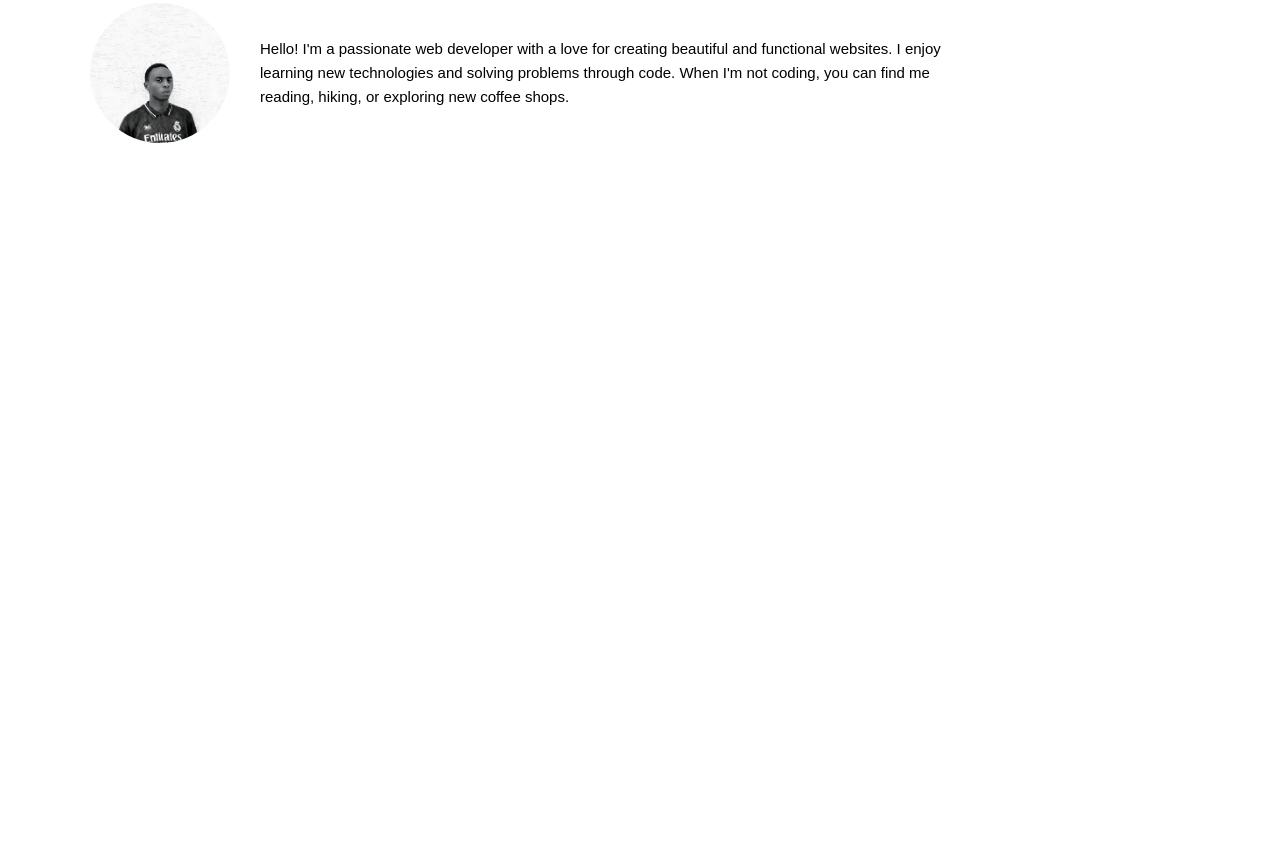
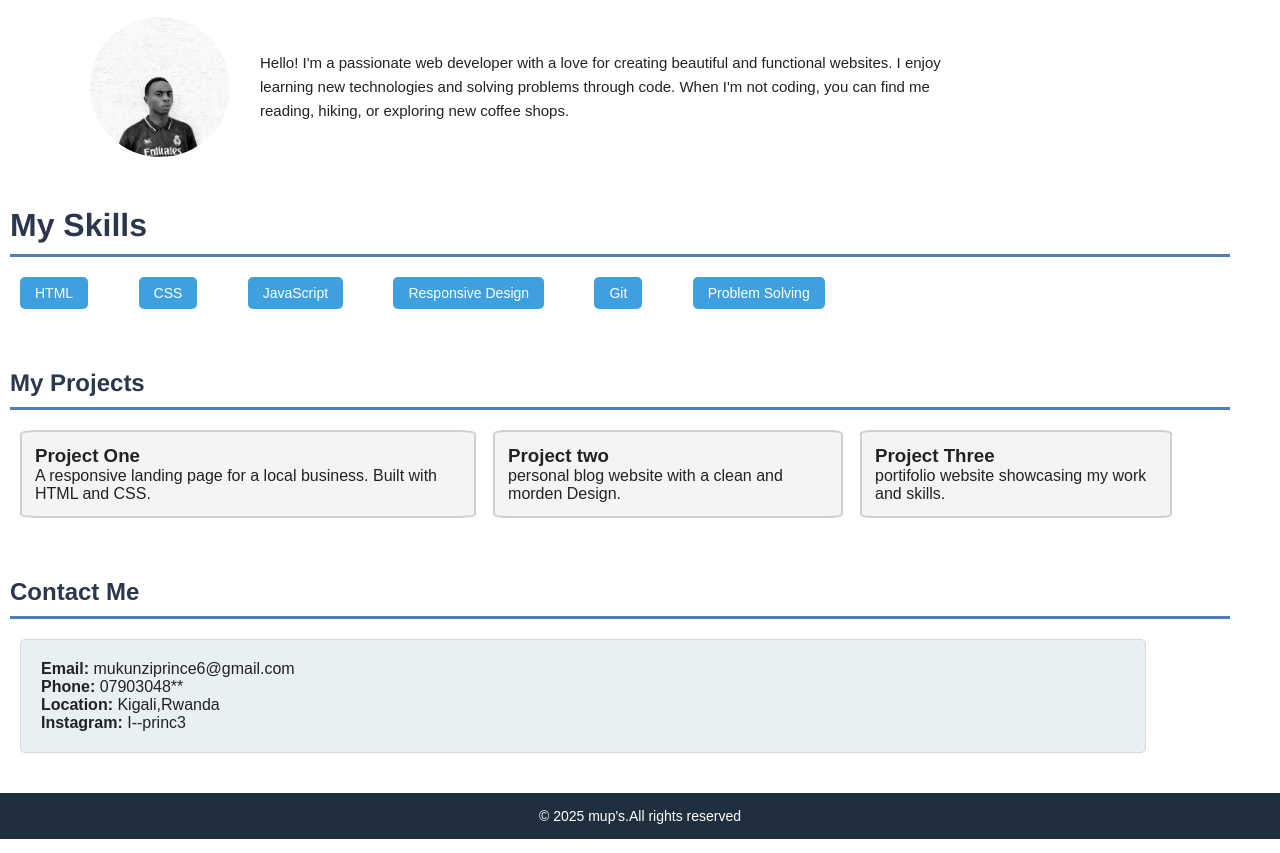
Before and after one commit to Mupdeveloper/portfolio, a plain HTML site: page index.html in a window 1280 px wide. Shown: the part 440-1293 px from the top of the page. Before the commit the page ends 800 px from the top, so only its background shows below. Drawn offline with Linux system fonts and the light colour scheme.

Commit message:
add second part

```diff
--- a/index.html
+++ b/index.html
@@ -42,5 +42,140 @@
         </div>
     </section>
 
+
+
+
+
+    <div>
+        <h1 class="first-10">My Skills</h1>
+    </div>
+   <section>
+
+     <div class="first-1">
+         <span class="first-11">HTML</span>
+         <span  class="first-11">CSS</span>
+         <span  class="first-11">JavaScript</span>
+         <span  class="first-11">Responsive Design</span>
+         <span  class="first-11">Git</span>
+         <span  class="first-11">Problem Solving</span>
+
+     </div>
+   </section>
+
+   <section>
+        <h1 class="first-12">My Projects</h1>
+   </section>
+
+
+   <section class="first-130">
+        <div class="first-13">
+            <h3>Project One</h3>
+            <p>A responsive landing page for a local business. Built with HTML and CSS.</p>
+        </div>
+        <div class="first-13">
+            <h3>Project two</h3>
+            <p>personal blog website with a clean and morden Design.</p>
+        </div>
+        <div class="first-13">
+            <h3>Project Three</h3>
+            <p>portifolio website showcasing my work and skills.</p>
+        </div>
+
+
+   </section>
+
+   <section class="first-12">
+       <h1> Contact Me</h1>
+   </section>
+
+    <section class="first-14">
+      <p><strong>Email:</strong> mukunziprince6@gmail.com</p>
+      <p><strong>Phone:</strong> 07903048**</p>
+      <p><strong>Location:</strong> Kigali,Rwanda</p>
+      <p><strong>Instagram:</strong> I--princ3</p>
+
+    </section>
+
+
+
+   <footer>
+      <p>© 2025 mup's.All rights reserved</p>
+   </footer>
+
 </body>
+
+
+
+
+
+
+
+
+
+
+
+
+
+
+
+
+
+
+
+
+
+
+
+
+
+
+
+
+
+
+
+
+
+
+
+
+
+
+
+
+
+
+
+
+
+
+
+
+
+
+
+
+
+
+
+
+
+
+
+
+
+
+
+
+
+
+
+
+
+
+
+
+
+
+
 </html>
--- a/styles.css
+++ b/styles.css
@@ -115,3 +115,93 @@ nav a:hover {
     box-sizing: border-box;
     font-family: Arial, sans-serif;
 }
+
+
+
+
+body{ margin: 0;
+    font-family: Arial, sans-serif;
+    background-color: #ffffff;
+    color: #222;
+    width: 100%;
+    margin: 14px auto;
+}
+
+
+.first-10{
+    color: #2b374c;
+    border-bottom: 3.5px solid rgba(34, 90, 163, 0.782);
+    font-family: 'Franklin Gothic Medium', 'Arial Narrow', Arial, sans-serif;
+    margin-bottom: 20px;
+    margin-right: 50px;
+    margin-left: 10px;
+    padding-bottom: 10px;
+
+}
+.first-1{
+    display: flex;
+    flex-wrap: wrap;
+    gap: 4%;
+    margin-left: 20px;
+
+}
+.first-11{
+    background: #3fa0e0;
+    color: white;
+    padding: 8px 15px;
+    border-radius: 5px;
+    font-size: 14px;
+}
+.first-12{
+    color: #2b374c;
+    border-bottom: 3.5px solid rgba(34, 90, 163, 0.782);
+    font-family: 'Franklin Gothic Medium', 'Arial Narrow', Arial, sans-serif;
+    margin-bottom: 20px;
+    margin-right: 50px;
+    margin-left: 10px;
+    margin-top: 60px;
+    padding-bottom: 10px;
+
+}
+
+.first-13{
+
+    border: 2px solid rgba(189, 189, 189, 0.673);
+    border-radius: 4%;
+    padding: 13px;
+    background: #f5f3f4;
+
+
+}
+
+.first-130{
+    display: flex;
+    gap:1.5%;
+    width: 90%;
+    margin-left: 20px;
+}
+
+
+.first-14{
+    background: #e9f0f3;
+    padding: 20px;
+    border-radius: 5px;
+    border: 1px solid #d1d9dd;
+    width: 88%;
+    max-width: 14px auto;
+    margin-left: 20px;
+
+}
+
+
+footer{
+     background: #1f2f3d;
+    color: white;
+    text-align: center;
+    padding: 15px 0;
+    margin-top: 40px;
+    font-size: 14px;
+
+
+
+}
```
